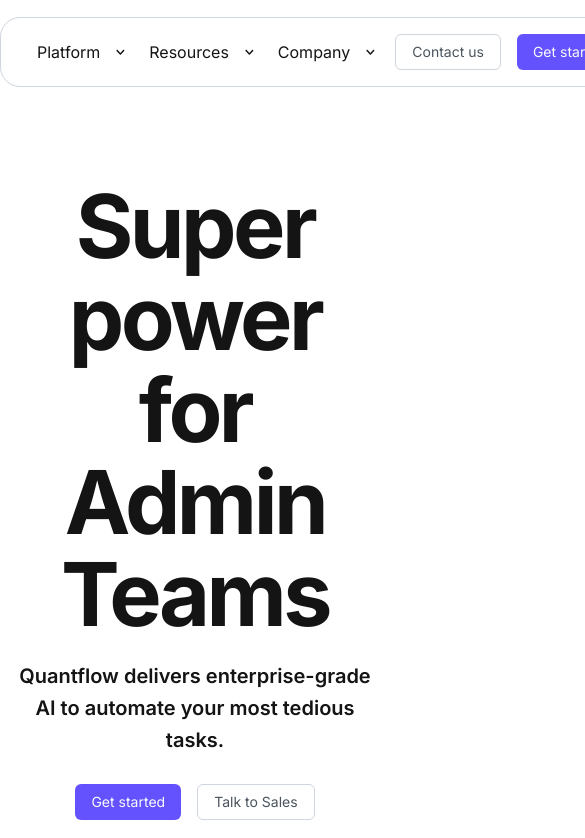
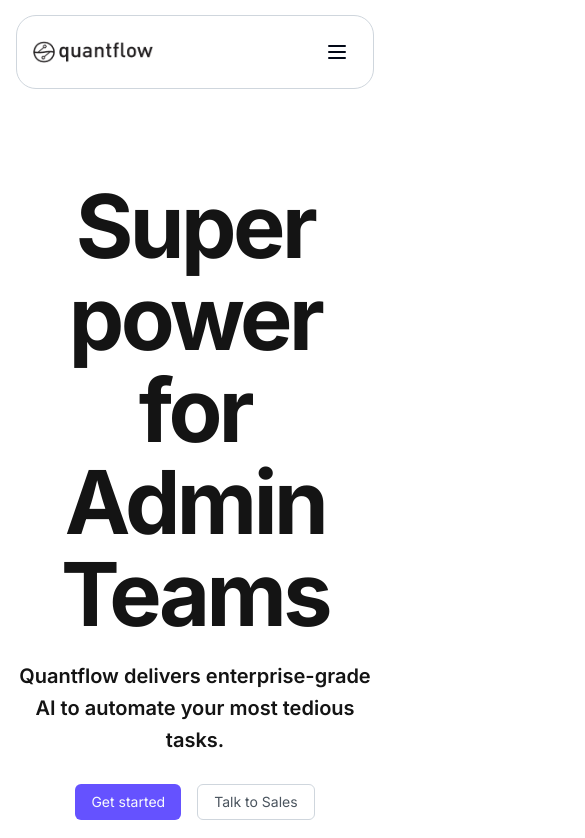
Before and after one commit to marville001/quantflow, a Next.js app: page / in a window 390 px wide. Shown: the top 838 px of the page, 585 px wide, since content can reach past the window. Built offline with nearby package versions, Linux system fonts and the light colour scheme.

Commit message:
make header responsive

```diff
--- a/src/components/layout/header.tsx
+++ b/src/components/layout/header.tsx
@@ -4,19 +4,34 @@
 import Link from "next/link";
 import { Button } from "../ui/button";
 import Image from "next/image";
+import { Menu, X } from "lucide-react";
+import { useState } from "react";
+import { cn } from "@/lib/utils";
 
 interface HeaderProps { }
 
 const Header = ({ }: HeaderProps) => {
+	const [isHeaderOpen, setIsHeaderOpen] = useState(false);
+
+
 	return (
-		<div className="h-[104px] w-full flex items-center">
+		<div className="h-[104px] w-full flex items-center px-4">
 			<div className="max-w-[1280px] flex-1 mx-auto border-grey-300 border-[1px]
 			rounded-[20px] flex justify-between gap-5 items-center p-[16px]">
 				<Link href={"/"} className="logo">
 					<Image src="/assets/images/quantflow-logo-black.png" alt="Quantflow" width={120} height={40} />
 				</Link>
-				<nav>
-					<ul className="flex items-center gap-6">
+				<nav className={cn("fixed transition-all md:static top-0 bottom-0 left-0 right-0 p-5 md:p-0 bg-white",
+					{
+						"-translate-x-0": isHeaderOpen,
+						"-translate-x-[100%] md:-translate-x-0": !isHeaderOpen
+					}
+				)}>
+					<ul className={cn("flex flex-col md:flex-row md:items-center gap-6")}
+					>
+						<span className="menu cursor-pointer self-end p-2" onClick={() => setIsHeaderOpen(!isHeaderOpen)}>
+							<X className="md:hidden" size={24} />
+						</span>
 						<li>
 							<Link href="/about" className="flex items-center text-grey-800 gap-4 cursor-pointer font-[400]">
 								<span>Platform</span>
@@ -41,13 +56,20 @@ const Header = ({ }: HeaderProps) => {
 								</svg>
 							</Link>
 						</li>
+						<li className="flex flex-col gap-4 md:hidden">
+							<Button className="w-max" variant={"outline"}>Contact us</Button>
+							<Button className="w-max">Get started</Button>
+						</li>
 					</ul>
 				</nav>
 
-				<div className="flex items-center gap-4">
+				<div className="hidden items-center gap-4 md:flex">
 					<Button variant={"outline"}>Contact us</Button>
 					<Button>Get started</Button>
 				</div>
+				<span className="menu md:hidden cursor-pointer p-2" onClick={() => setIsHeaderOpen(!isHeaderOpen)}>
+					<Menu size={24} />
+				</span>
 			</div>
 
 		</div>
```
